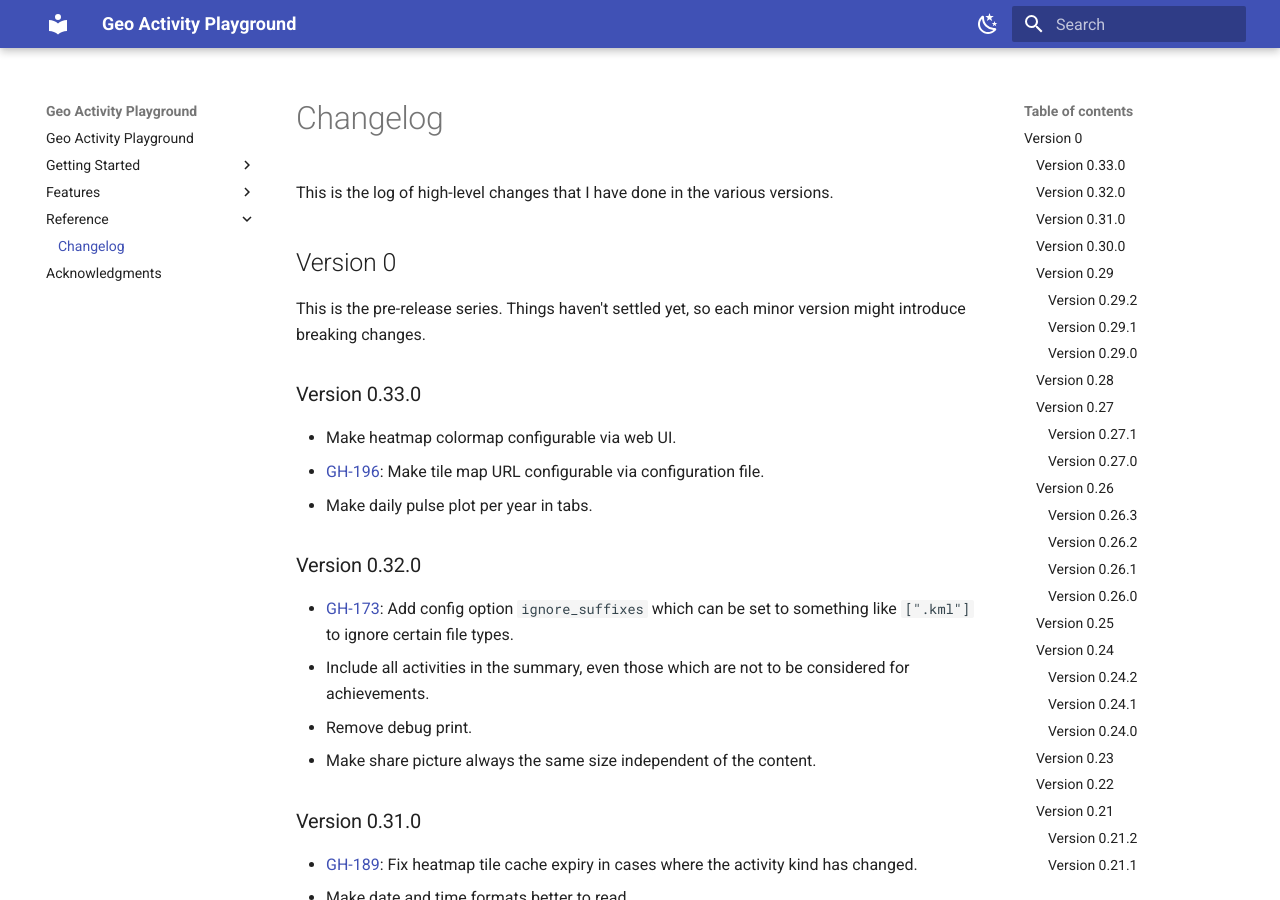
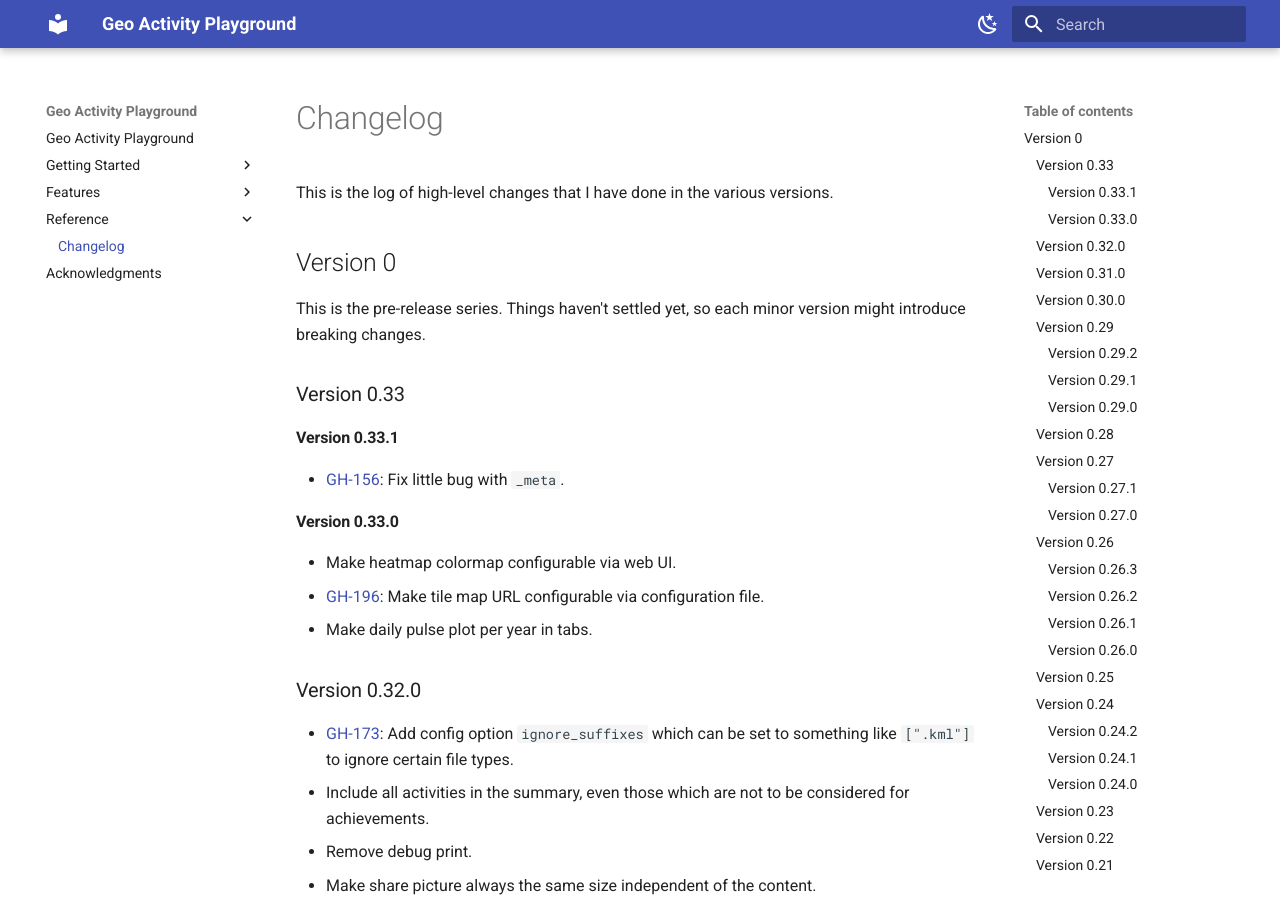
Before and after one commit to martin-ueding/geo-activity-playground, an MkDocs documentation site: the page built from docs/reference/changelog.md, in a window 1280 px wide and 900 px high. Built offline with MkDocs 1.6.1 and Material for MkDocs 9.7.7, drawn with Linux system fonts in a browser that asks for light colours.

Commit message:
GH-156: Changelog entry

```diff
--- a/docs/reference/changelog.md
+++ b/docs/reference/changelog.md
@@ -6,7 +6,13 @@
 
 This is the pre-release series. Things haven't settled yet, so each minor version might introduce breaking changes.
 
-### Version 0.33.0
+### Version 0.33
+
+#### Version 0.33.1
+
+- [GH-156](https://github.com/martin-ueding/geo-activity-playground/issues/156): Fix little bug with `_meta`.
+
+#### Version 0.33.0
 
 - Make heatmap colormap configurable via web UI.
 - [GH-196](https://github.com/martin-ueding/geo-activity-playground/issues/196): Make tile map URL configurable via configuration file.
```
